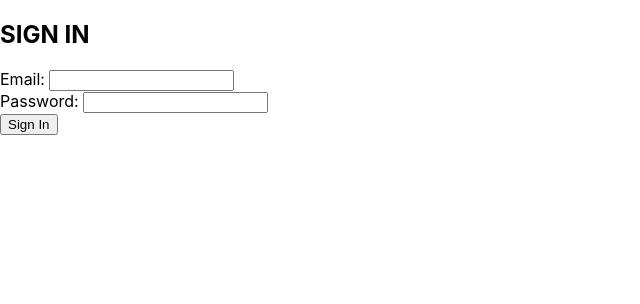
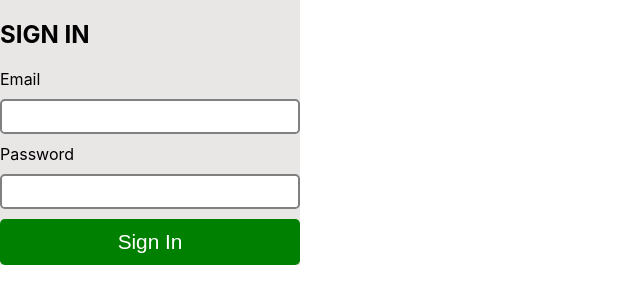
Before and after one commit to bhr94/hackathon-project, a React (Create React App) app in the folder client/: page / in a window 1280 px wide. Shown: the top 304 px of the page, without its empty margins (0-640 px from the left). Built offline with nearby package versions, Linux system fonts and the light colour scheme.

Commit message:
added css folder and some css  for signin page

```diff
--- a/client/src/Signin.js
+++ b/client/src/Signin.js
@@ -2,39 +2,44 @@ import React from "react";
 
 class Signin extends React.Component {
   state = {
-      email:"",
-      password:""
+    email: "",
+    password: "",
   };
 
-  updateEmail = () => {};
-  updatePassword =() =>{}
+  updateEmail = (e) => {
+    this.setState({ email: e.target.value });
+  };
+  updatePassword = (e) => {
+    this.setState({ password: e.target.value });
+  };
   handleClick = () => {
     alert("hello");
   };
 
   render() {
     return (
-      <form>
+      <form className="signin-form">
         <h2>SIGN IN</h2>
-        <div>
-          Email:{" "}
+
+        <label>Email</label>
         <input
           type="text"
           name="email"
           onChange={this.updateEmail}
           value={this.state.email}
+          className ="form__name-input"
         />
-        </div>
-        <div>
-          Password:{" "}
+
+        <label>Password</label>
         <input
           type="password"
           name="password"
           onChange={this.updatePassword}
           value={this.state.password}
+          className = "form__password-input"
         />
-        </div>
-        <button type="button" onClick={this.handleClick}>
+
+        <button type="button" onClick={this.handleClick} className = "form__submit-button">
           Sign In
         </button>
       </form>
--- a/client/src/index.js
+++ b/client/src/index.js
@@ -3,7 +3,8 @@ import ReactDOM from 'react-dom';
 import './index.css';
 import App from './App';
 import reportWebVitals from './reportWebVitals';
-import Signin from "./Signin"
+import Signin from "./Signin";
+import "./styles/main.css";
 
 ReactDOM.render(
   <React.StrictMode>
--- /dev/null
+++ b/client/src/styles/main.css
@@ -0,0 +1,28 @@
+.signin-form {
+  display: -webkit-box;
+  display: -ms-flexbox;
+  display: flex;
+  -webkit-box-orient: vertical;
+  -webkit-box-direction: normal;
+      -ms-flex-direction: column;
+          flex-direction: column;
+  width: 300px;
+  background-color: #e9e6e6;
+}
+
+.form__name-input, .form__password-input {
+  padding: 0.5rem;
+  border: 2px solid grey;
+  border-radius: 0.3rem;
+  margin: 10px 0;
+}
+
+.form__submit-button {
+  color: white;
+  background: green;
+  font-size: 1.3rem;
+  border-radius: 0.3rem;
+  border: none;
+  padding: 0.7rem;
+}
+/*# sourceMappingURL=main.css.map */
--- /dev/null
+++ b/client/src/styles/main.scss
@@ -0,0 +1 @@
+@import "./partials/signin"
--- /dev/null
+++ b/client/src/styles/partials/_signin.scss
@@ -0,0 +1,27 @@
+.signin-form {
+    display: flex;
+    flex-direction: column;
+    width: 300px;
+    background-color: rgb(233, 230, 230);
+}
+
+.form__name-input {
+    padding: 0.5rem;
+    border: 2px solid grey;
+    border-radius: 0.3rem;
+    margin: 10px 0;
+}
+
+
+.form__password-input{
+    @extend .form__name-input;
+}
+
+.form__submit-button {
+    color: white;
+    background: green;
+    font-size: 1.3rem;
+    border-radius: 0.3rem;
+    border: none;
+    padding: 0.7rem;
+}
```
Also changed, not shown: 1 other file (tests, documents, lock files or other folders). Lines whose indentation alone changed are shown as unchanged.
